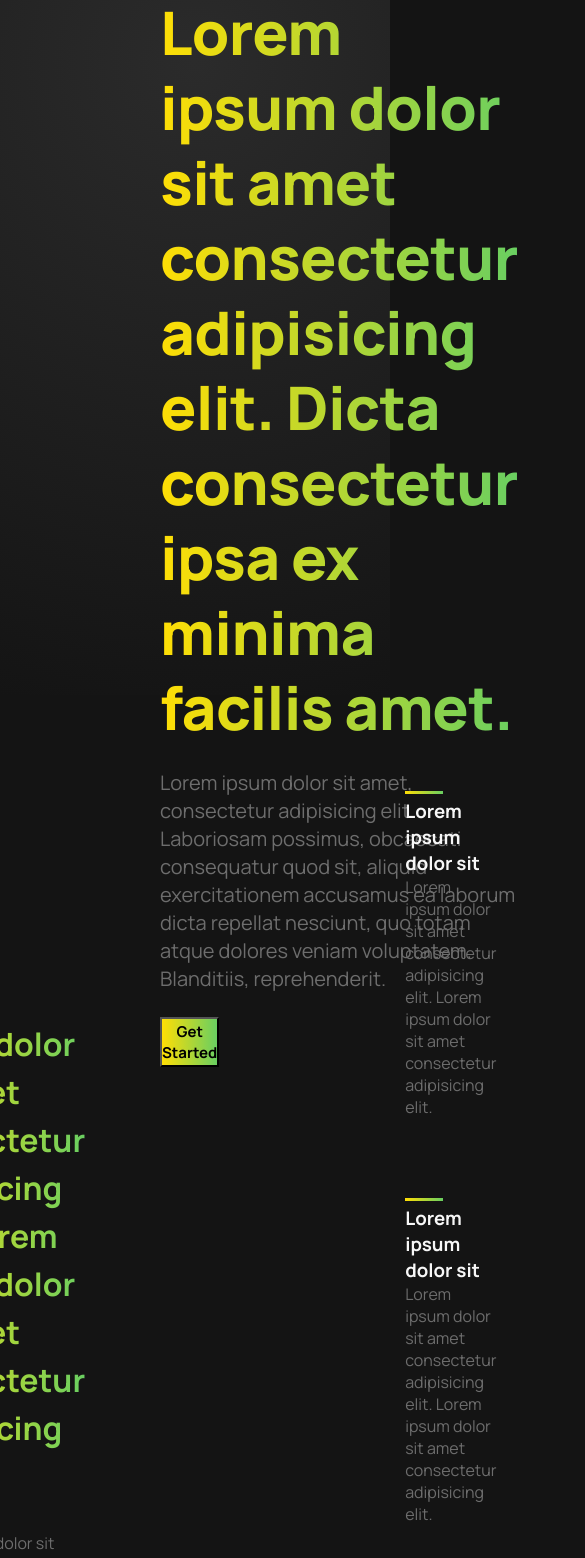
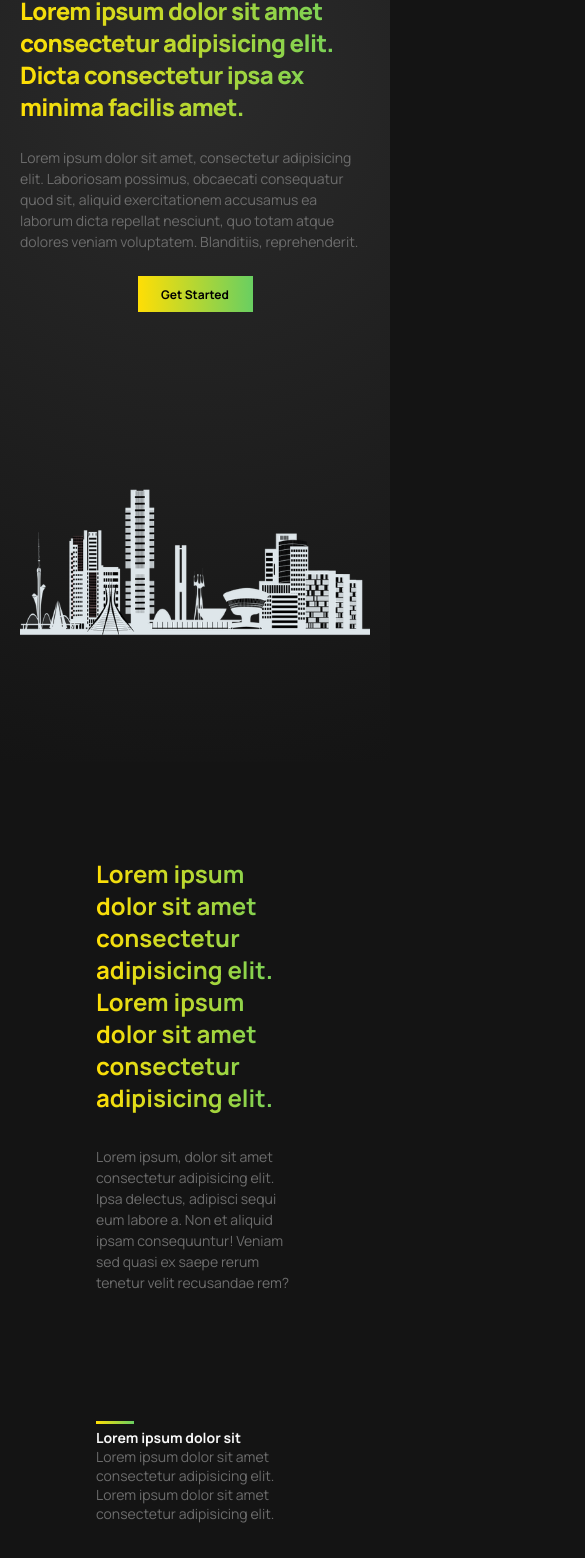
Before and after one commit to ruanlsdn/made-in-brasilia-frontend, a React (Vite) app: page / in a window 390 px wide. Shown: the part 149-1707 px from the top of the page, 585 px wide, since content can reach past the window. Built offline with nearby package versions, Linux system fonts and the light colour scheme.

Commit message:
adicionando responsividade para a página Home

```diff
--- a/src/App.css
+++ b/src/App.css
@@ -8,53 +8,91 @@ body {
   background-color: var(--background-color);
 }
 
-.App{
-  width: 100%;
-  height: 100vh;
+.App {
 }
 
 .gradient-text {
-  background: #FFDE05;
-  background: linear-gradient(to right, #FFDE05 0%, #69CF61 100%);
+  background: #ffde05;
+  background: linear-gradient(to right, #ffde05 0%, #69cf61 100%);
   background-clip: text;
   -webkit-background-clip: text;
   -webkit-text-fill-color: transparent;
 }
 
 .gradient-bg {
-  height: 100vh;
+  width: 100%;
   /* ff 3.6+ */
-  background: -moz-radial-gradient(circle at 50% 25%, rgba(43, 43, 43, 1) 0%, rgba(20, 20, 20, 1) 100%);
+  background: -moz-radial-gradient(
+    circle at 50% 25%,
+    rgba(43, 43, 43, 1) 0%,
+    rgba(20, 20, 20, 1) 100%
+  );
 
   /* safari 5.1+,chrome 10+ */
-  background: -webkit-radial-gradient(circle at 50% 25%, rgba(43, 43, 43, 1) 0%, rgba(20, 20, 20, 1) 100%);
+  background: -webkit-radial-gradient(
+    circle at 50% 25%,
+    rgba(43, 43, 43, 1) 0%,
+    rgba(20, 20, 20, 1) 100%
+  );
 
   /* opera 11.10+ */
-  background: -o-radial-gradient(circle at 50% 25%, rgba(43, 43, 43, 1) 0%, rgba(20, 20, 20, 1) 100%);
+  background: -o-radial-gradient(
+    circle at 50% 25%,
+    rgba(43, 43, 43, 1) 0%,
+    rgba(20, 20, 20, 1) 100%
+  );
 
   /* ie 10+ */
-  background: -ms-radial-gradient(circle at 50% 25%, rgba(43, 43, 43, 1) 0%, rgba(20, 20, 20, 1) 100%);
+  background: -ms-radial-gradient(
+    circle at 50% 25%,
+    rgba(43, 43, 43, 1) 0%,
+    rgba(20, 20, 20, 1) 100%
+  );
 
   /* global 92%+ browsers support */
-  background: radial-gradient(circle at 50% 25%, rgba(43, 43, 43, 1) 0%, rgba(20, 20, 20, 1) 100%);
+  background: radial-gradient(
+    circle at 50% 25%,
+    rgba(43, 43, 43, 1) 0%,
+    rgba(20, 20, 20, 1) 100%
+  );
 }
 
 .gradient-bg-colorful {
   /* ff 3.6+ */
-      background: -moz-linear-gradient(90deg, rgba(255, 222, 5, 1) 0%, rgba(105, 207, 97, 1) 100%);
+  background: -moz-linear-gradient(
+    90deg,
+    rgba(255, 222, 5, 1) 0%,
+    rgba(105, 207, 97, 1) 100%
+  );
 
   /* safari 5.1+,chrome 10+ */
-      background: -webkit-linear-gradient(90deg, rgba(255, 222, 5, 1) 0%, rgba(105, 207, 97, 1) 100%);
+  background: -webkit-linear-gradient(
+    90deg,
+    rgba(255, 222, 5, 1) 0%,
+    rgba(105, 207, 97, 1) 100%
+  );
 
   /* opera 11.10+ */
-      background: -o-linear-gradient(90deg, rgba(255, 222, 5, 1) 0%, rgba(105, 207, 97, 1) 100%);
+  background: -o-linear-gradient(
+    90deg,
+    rgba(255, 222, 5, 1) 0%,
+    rgba(105, 207, 97, 1) 100%
+  );
 
   /* ie 6-9 */
   filter: progid:DXImageTransform.Microsoft.gradient(startColorstr='#69CF61', endColorstr='#FFDE05', GradientType=0);
 
   /* ie 10+ */
-      background: -ms-linear-gradient(90deg, rgba(255, 222, 5, 1) 0%, rgba(105, 207, 97, 1) 100%);
+  background: -ms-linear-gradient(
+    90deg,
+    rgba(255, 222, 5, 1) 0%,
+    rgba(105, 207, 97, 1) 100%
+  );
 
   /* global 94%+ browsers support */
-      background: linear-gradient(90deg, rgba(255, 222, 5, 1) 0%, rgba(105, 207, 97, 1) 100%);
+  background: linear-gradient(
+    90deg,
+    rgba(255, 222, 5, 1) 0%,
+    rgba(105, 207, 97, 1) 100%
+  );
 }
--- a/src/App.tsx
+++ b/src/App.tsx
@@ -1,15 +1,11 @@
 import "./App.css";
 import { About, Banner, Footer, Navbar } from "./components";
+import { Home } from "./pages";
 
 function App() {
   return (
     <div className="App">
-      <div className="gradient-bg">
-        <Navbar />
-        <Banner />
-      </div>
-      <About />
-      <Footer />
+      <Home />
     </div>
   );
 }
--- a/src/components/About/About.tsx
+++ b/src/components/About/About.tsx
@@ -8,6 +8,14 @@ type AboutData = {
 };
 
 const ABOUT_DATA: AboutData[] = [
+  {
+    title: "Lorem ipsum dolor sit ",
+    text: "Lorem ipsum dolor sit amet consectetur adipisicing elit. Lorem ipsum dolor sit amet consectetur adipisicing elit.",
+  },
+  {
+    title: "Lorem ipsum dolor sit ",
+    text: "Lorem ipsum dolor sit amet consectetur adipisicing elit. Lorem ipsum dolor sit amet consectetur adipisicing elit.",
+  },
   {
     title: "Lorem ipsum dolor sit ",
     text: "Lorem ipsum dolor sit amet consectetur adipisicing elit. Lorem ipsum dolor sit amet consectetur adipisicing elit.",
--- a/src/components/About/about-block.css
+++ b/src/components/About/about-block.css
@@ -13,6 +13,17 @@
   max-width: 500px;
 }
 
-.about-block-content p{
+.about-block-content p {
   color: var(--secondary-color);
 }
+
+@media screen and (max-width: 768px) {
+  .about-block-content h3 {
+    font-size: 24px;
+    font-size: 14px;
+  }
+
+  .about-block-content p {
+    font-size: 14px;
+  }
+}
--- a/src/components/About/about.css
+++ b/src/components/About/about.css
@@ -1,10 +1,9 @@
 .about {
   display: flex;
-    align-self: center;
   flex-direction: column;
   align-items: center;
   justify-content: center;
-    padding:  6rem;
+  padding: 6rem;
   gap: 8rem;
 }
 
@@ -36,5 +35,33 @@
 .about-content-functinality {
   display: flex;
   flex-direction: column;
-    gap: 5rem
+  gap: 5rem;
 }
+
+@media screen and (max-width: 1280px) {
+  .about-content {
+    flex-direction: column;
+    gap: 8rem;
+  }
+
+  .about-content-functinality {
+    display: flex;
+    align-items: center;
+    justify-content: center;
+    flex-wrap: wrap;
+    flex-direction: row;
+    gap: 5rem;
+  }
+}
+
+@media screen and (max-width: 768px) {
+  .about-content-title h1 {
+    font-size: 24px;
+    line-height: 32px;
+  }
+
+  .about-content-title p {
+    font-size: 14px;
+    line-height: 21px;
+  }
+}
--- a/src/components/Banner/banner.css
+++ b/src/components/Banner/banner.css
@@ -5,7 +5,6 @@
 
 .banner-content {
   display: flex;
-    flex: 1;
   flex-direction: row;
   justify-content: center;
   align-items: center;
@@ -16,11 +15,11 @@
   font-family: var(--font-family);
 }
 
-.banner-content-texts h1{
+.banner-content-texts h1 {
   font-weight: 800;
   font-size: 60px;
   line-height: 75px;
-    letter-spacing: -0.04rem
+  letter-spacing: -0.04rem;
 }
 
 .banner-content-texts p {
@@ -38,12 +37,14 @@
 
 .banner-content-get-started button {
   min-height: 50px;
+  min-width: 150px;
   flex: 0.1;
+  border: none;
   cursor: pointer;
   transition: transform 0.3s ease-in-out;
 }
 
-.banner-content-get-started button:hover{
+.banner-content-get-started button:hover {
   transform: translateY(-5px);
 }
 
@@ -53,8 +54,75 @@
   font-weight: bold;
 }
 
-.banner-content-img img{
-    height: 800px;
-    width: 900px;
-    color: white;
+@media screen and (max-width: 1280px) {
+  .banner {
+    display: flex;
+    align-items: center;
+    justify-content: center;
   }
+
+  .banner-content {
+    display: flex;
+    flex-direction: column;
+    justify-content: center;
+    align-items: center;
+  }
+
+  .banner-content-texts h1 {
+    font-size: 46px;
+    line-height: 48px;
+  }
+
+  .banner-content-texts p {
+    font-size: 22px;
+    line-height: 26px;
+  }
+}
+
+@media screen and (max-width: 1024px) {
+  .banner-content-texts h1 {
+    font-size: 36px;
+    line-height: 48px;
+  }
+
+  .banner-content-texts p {
+    font-size: 16px;
+    line-height: 22px;
+  }
+
+  .banner-content-get-started {
+    display: flex;
+    align-items: center;
+    justify-content: center;
+  }
+
+  .banner-content-get-started button {
+    min-height: 40px;
+    min-width: 125px;
+  }
+}
+
+@media screen and (max-width: 768px) {
+  .banner-content-texts h1 {
+    font-size: 24px;
+    line-height: 32px;
+  }
+
+  .banner-content-texts p {
+    font-size: 14px;
+    line-height: 21px;
+  }
+
+  .banner-content-get-started span {
+    font-size: 12px;
+  }
+
+  .banner-content-get-started button {
+    min-height: 36px;
+    min-width: 115px;
+  }
+
+  .banner-content-img img {
+    width: 350px;
+  }
+}
--- a/src/components/Footer/Footer.tsx
+++ b/src/components/Footer/Footer.tsx
@@ -59,8 +59,8 @@ const Footer = () => {
     <div className="footer" id="footer">
       <FiSun size={50} color={"white"} />
       <div className="footer-content">
-        {FOOTER_LINKS.map((item) => (
-          <FooterLink group={item.group} links={item.links} />
+        {FOOTER_LINKS.map((item, index) => (
+          <FooterLink key={index} group={item.group} links={item.links} />
         ))}
       </div>
     </div>
--- a/src/components/Footer/FooterLink.tsx
+++ b/src/components/Footer/FooterLink.tsx
@@ -7,7 +7,7 @@ const FooterLink = ({ group, links }: FooterLinks) => {
     <div className="footer-link">
       <h3>{group}</h3>
       {links.map((link, index) => (
-        <div>
+        <div key={index}>
           <a href="#">{link.title}</a>
         </div>
       ))}
--- a/src/components/Footer/footer-links.css
+++ b/src/components/Footer/footer-links.css
@@ -14,6 +14,16 @@
   text-decoration: none;
 }
 
-.footer-link a:hover{
+.footer-link a:hover {
   color: var(--secondary-color);
 }
+
+@media screen and (max-width: 768px) {
+  .footer-link h3 {
+    font-size: 18px;
+  }
+
+  .footer-link a {
+    font-size: 15px;
+  }
+}
--- a/src/components/Footer/footer.css
+++ b/src/components/Footer/footer.css
@@ -1,6 +1,5 @@
 .footer {
   display: flex;
-        align-self: center;
   flex-direction: row;
   align-items: center;
   justify-content: space-around;
@@ -15,5 +14,12 @@
   flex-direction: row;
   align-items: center;
   justify-content: flex-start;
-        gap: 5rem
+  gap: 5rem;
 }
+
+@media screen and (max-width: 768px) {
+  .footer {
+    flex-direction: column;
+    gap: 3rem;
+  }
+}
--- /dev/null
+++ b/src/pages/Home/Home.tsx
@@ -0,0 +1,17 @@
+import React from "react";
+import { About, Banner, Footer, Navbar } from "../../components";
+
+const Home = () => {
+  return (
+    <>
+      <div className="gradient-bg">
+        <Navbar />
+        <Banner />
+      </div>
+      <About />
+      <Footer />
+    </>
+  );
+};
+
+export default Home;
--- /dev/null
+++ b/src/pages/index.ts
@@ -0,0 +1 @@
+export {default as Home} from "./Home/Home"
```
Lines whose indentation alone changed are shown as unchanged.
